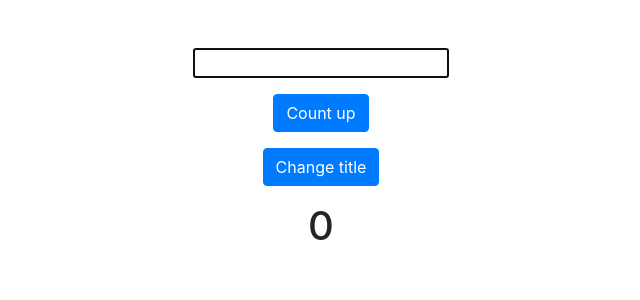
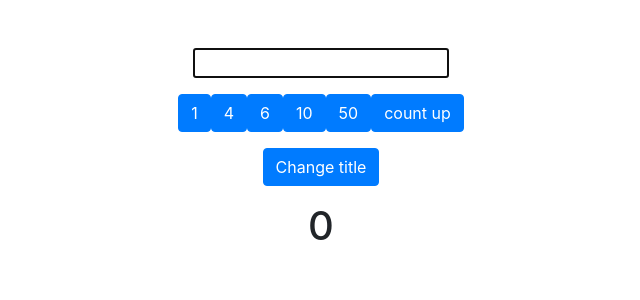
Before and after one commit to medhatdawoud/react-hooks-playground, a React (Create React App) app: page / in a window 1280 px wide. Shown: the top 300 px of the page, without its empty margins (319-959 px from the left). Built offline with nearby package versions, Linux system fonts and the light colour scheme.

Commit message:
Add useCallback episode

```diff
--- a/src/App.js
+++ b/src/App.js
@@ -1,10 +1,13 @@
-import React, { useState, useEffect, useRef } from 'react';
+import React, { useState, useEffect, useRef, useCallback } from 'react';
+import { Button } from './Button';
 
 export default function App() {
   const [counter, setCounter] = useState(0);
   const [title, setTitle] = useState('');
   const amountRef = useRef();
   const reactMaxRef = useRef(false);
+
+  const listOfCount = [1, 4, 6, 10, 50];
 
   const handleCounter = () => {
     if (!reactMaxRef.current) {
@@ -18,7 +21,7 @@ export default function App() {
   const handelTitle = () => setTitle('semiColon academy');
 
   useEffect(() => {
-    console.log('inside useEffect 1');
+    // console.log('inside useEffect 1');
     document.title = title;
 
     return () => {
@@ -30,7 +33,7 @@ export default function App() {
   }, [title]);
 
   useEffect(() => {
-    console.log('inside useEffect 2');
+    // console.log('inside useEffect 2');
     document.title = `You have clicked ${counter} times`;
   }, [counter]);
 
@@ -38,13 +41,16 @@ export default function App() {
     amountRef.current.focus();
   });
 
+  const onClick = useCallback((n) => setCounter((c) => c + n), [setCounter]);
+
   return (
     <div className="container text-center pt-5">
       <input ref={amountRef} />
       <br />
-      <button className="btn btn-primary mt-3" onClick={handleCounter}>
-        Count up
-      </button>
+      {listOfCount.map((count) => (
+        <Button counterFn={onClick} label={count} n={count} key={count} />
+      ))}
+      <Button counterFn={onClick} label="count up" n={1} />
       <br />
       <button className="btn btn-primary mt-3" onClick={handelTitle}>
         Change title
--- /dev/null
+++ b/src/Button.js
@@ -0,0 +1,13 @@
+/* eslint-disable react/prop-types */
+import React, { useRef } from 'react';
+
+export const Button = React.memo(({ counterFn, label, n }) => {
+  const renderRef = useRef(0);
+  console.log(renderRef.current++);
+
+  return (
+    <button className="btn btn-primary mt-3" onClick={() => counterFn(n)}>
+      {label}
+    </button>
+  );
+});
```
